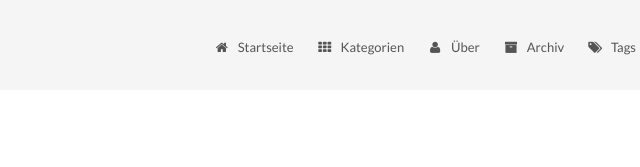
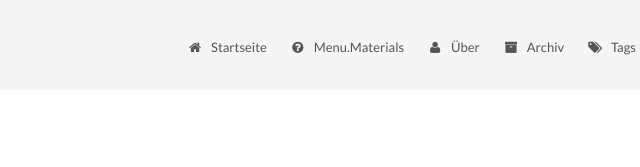
Before and after one commit to MaxiaoyuHehe/MaxiaoyuHehe.github.io, a plain HTML site: page 2016/10/10/hello-world/index.html in a window 1280 px wide. Shown: the top 167 px of the page, 184-824 px from the left. Drawn offline with Linux system fonts and the light colour scheme; a script that the page names is missing.

Commit message:
Site updated: 2016-10-10 13:41:55

```diff
--- a/2016/10/10/hello-world/index.html
+++ b/2016/10/10/hello-world/index.html
@@ -193,12 +193,12 @@
         </li>
 
 
-        <li class="menu-item menu-item-categories">
+        <li class="menu-item menu-item-materials">
           <a href="/MaxiaoyuTest" rel="section">
 
-              <i class="menu-item-icon fa fa-fw fa-th"></i> <br />
+              <i class="menu-item-icon fa fa-fw fa-question-circle"></i> <br />
 
-            Kategorien
+            menu.materials
           </a>
         </li>
 
--- a/css/main.css
+++ b/css/main.css
@@ -1547,7 +1547,7 @@
   width: 4px;
   height: 4px;
   border-radius: 50%;
-  background: #28ffff;
+  background: #ffc454;
 }
 .links-of-blogroll {
   font-size: 13px;
```
Also changed, not shown: MaxiaoyuTest/index.html (+3 -3 lines), archives/2016/10/index.html (+3 -3 lines), archives/2016/index.html (+3 -3 lines), archives/index.html (+3 -3 lines), categories/index.html (+3 -3 lines), index.html (+3 -3 lines).
